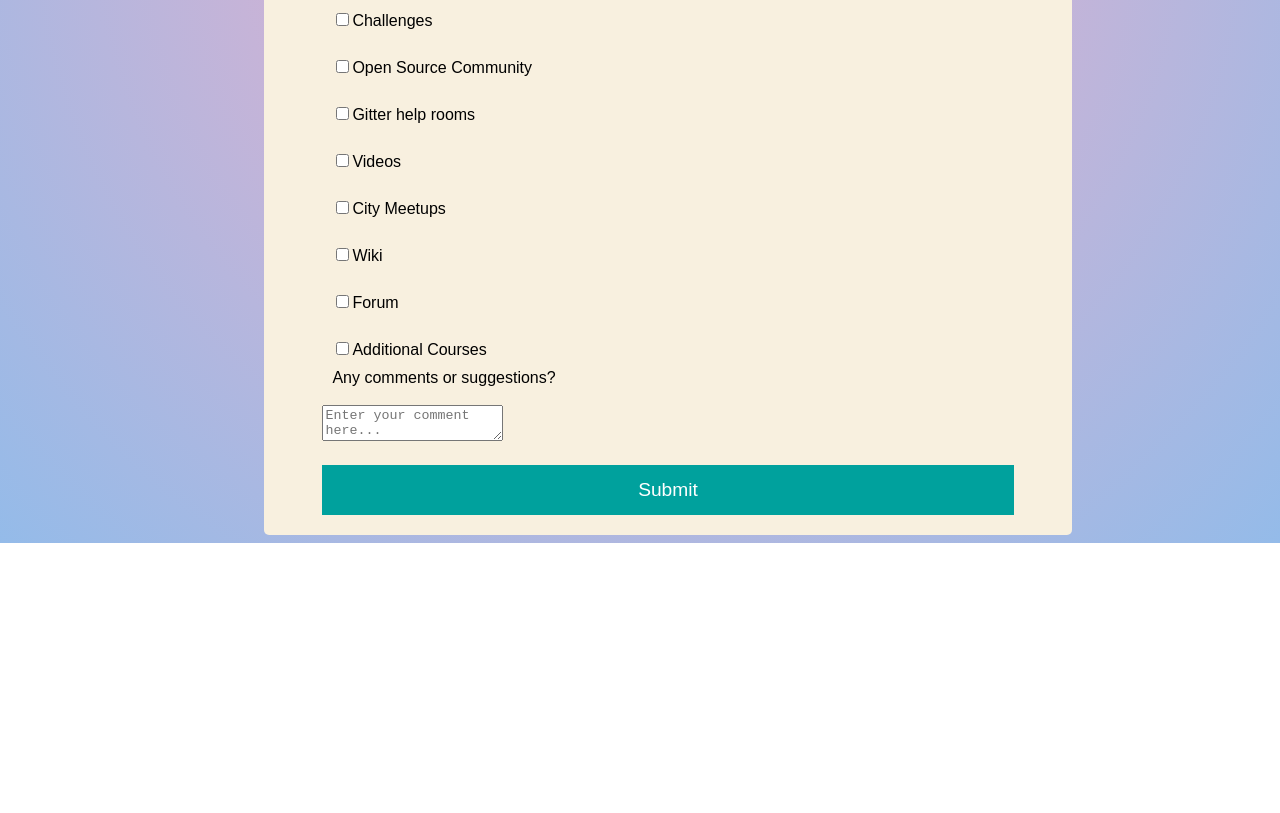
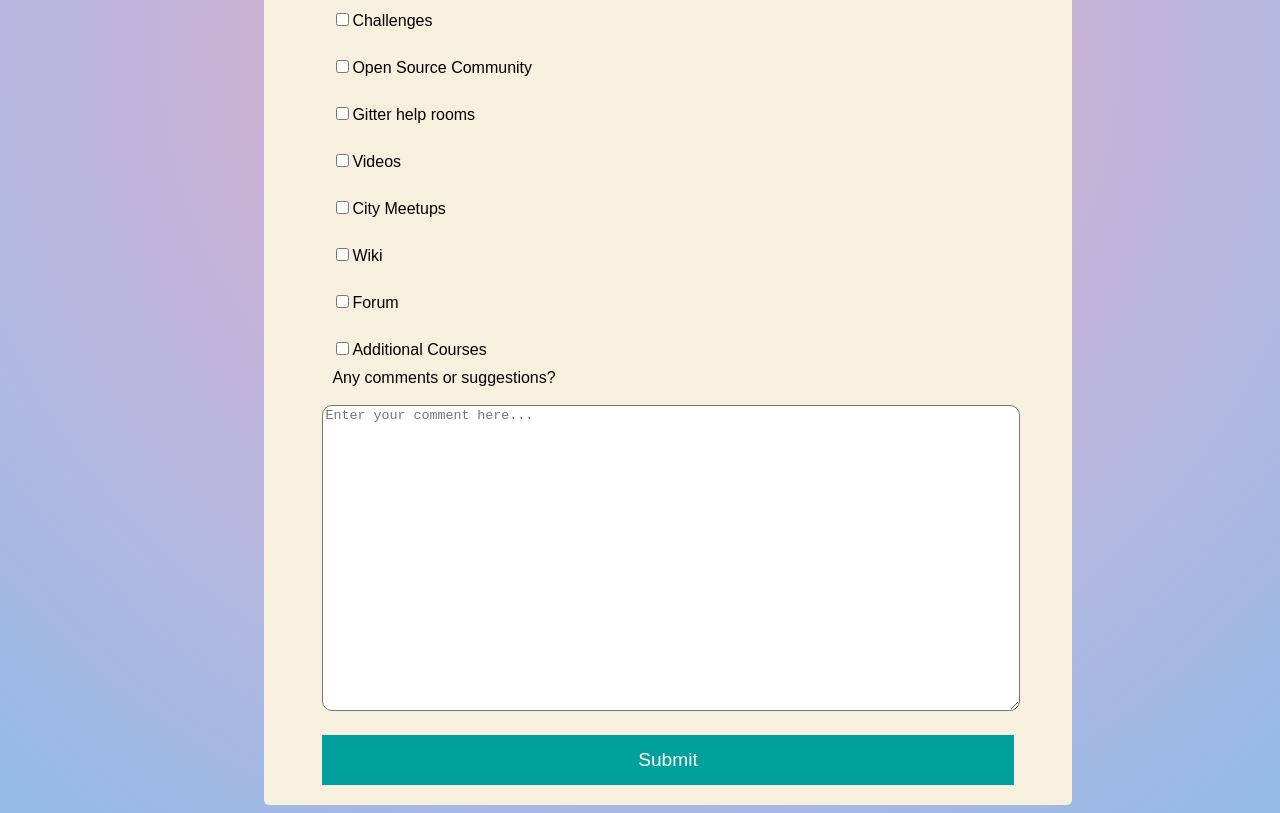
Before and after one commit to biasedzeus/responsive-design, a plain HTML site: page FCCSurveyForm/fcc.html in a window 1280 px wide. Shown: the part 724-1537 px from the top of the page. Before the commit the page ends 1267 px from the top, so only its background shows below. Drawn offline with Linux system fonts and the light colour scheme.

Commit message:
text-area updated

```diff
--- a/FCCSurveyForm/fcc.css
+++ b/FCCSurveyForm/fcc.css
@@ -54,3 +54,9 @@ button{
     border: none;
     margin-top: 20px;
 }
+
+textarea{
+    width: 100%;
+    height: 300px;
+    border-radius: 10px;
+}
```
